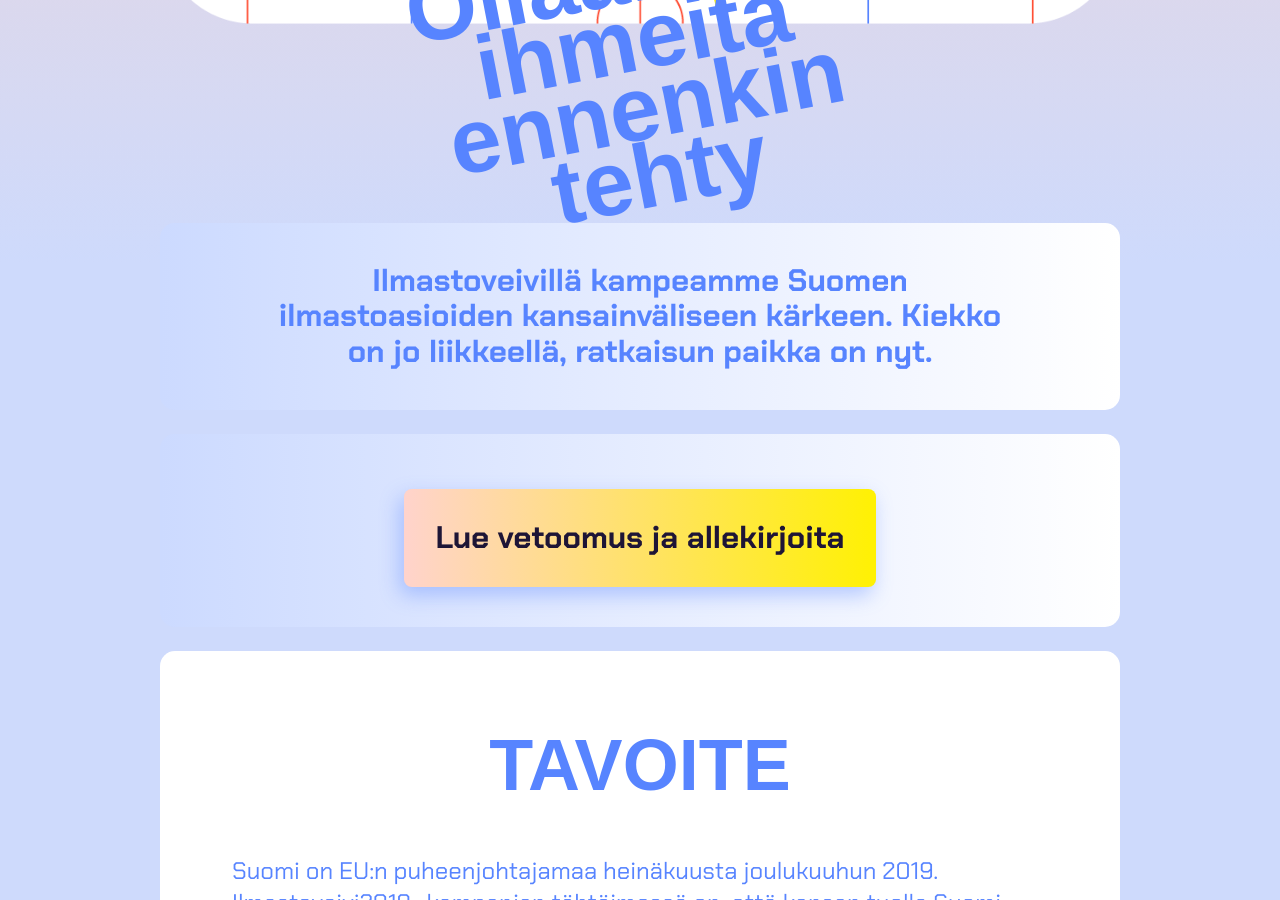
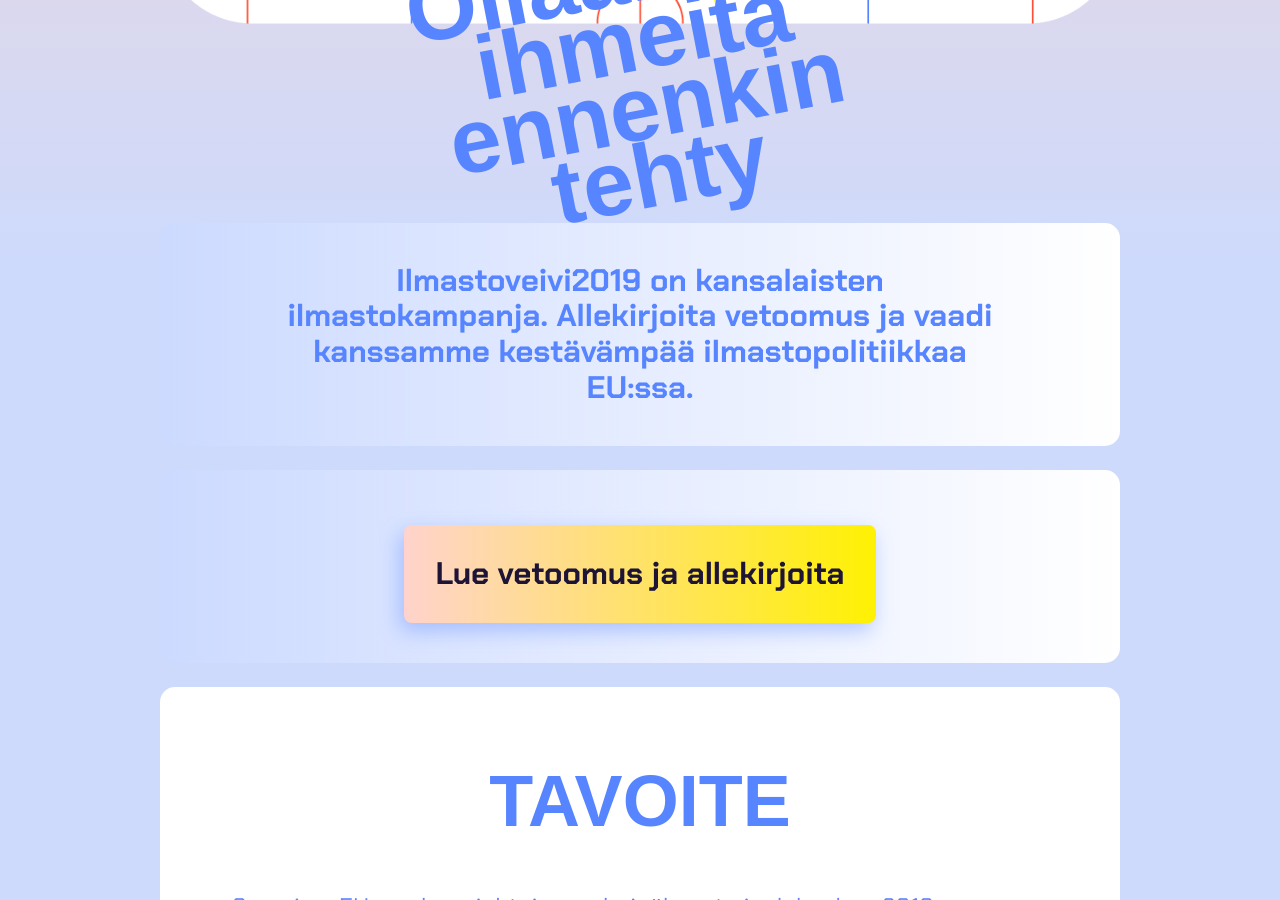
Before and after one commit to ilmastoveivi/ilmastoveivi.github.io, a Jekyll site: the page built from index.md, in a window 1280 px wide and 900 px high, scrolled down 587 px. Built offline with Jekyll 4.4.1, drawn with Linux system fonts in a browser that asks for light colours; nearby versions of some CDN libraries; some web fonts are replaced.

Commit message:
Changed intro text on Finnish front page

```diff
--- a/index.md
+++ b/index.md
@@ -6,7 +6,7 @@ order: 1
 title: Allekirjoita vetoomus kestävämmän ilmastopolitiikan puolesta
 slogan: Ollaan me ihmeitä ennenkin tehty
 description: Ilmastoveivillä kampeamme Suomen ilmastoasioiden kansainväliseen kärkeen. Kiekko on jo liikkeellä, ratkaisun paikka on nyt.
-intro: Ilmastoveivillä kampeamme Suomen ilmastoasioiden kansainväliseen kärkeen. Kiekko on jo liikkeellä, ratkaisun paikka on nyt.
+intro: Ilmastoveivi2019 on kansalaisten ilmastokampanja. Allekirjoita vetoomus ja vaadi kanssamme kestävämpää ilmastopolitiikkaa EU:ssa.
 act-title: Näin vaikutat
 act-text1: Allekirjoittamalla luot joukkovoiman
 act-text2: …jolla kannustetaan poliitikkoja
```
